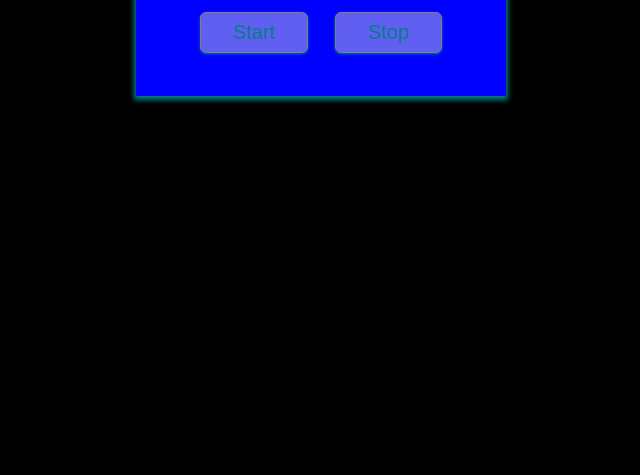
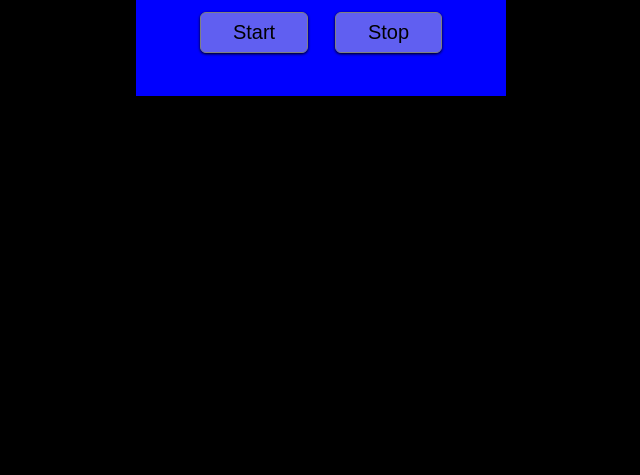
Before and after one commit to weebdesign/worktimer, a plain HTML site: page index.html in a window 1280 px wide. Shown: the part 325-800 px from the top of the page, without its empty margins (319-959 px from the left). Drawn offline with Linux system fonts and the light colour scheme.

Commit message:
Update style.css

```diff
--- a/style.css
+++ b/style.css
@@ -7,7 +7,7 @@
     font-family: Arial,  sans-serif;
     background-color: rgba(255, 255, 255, 0.905);
     background-color: black;
-    color: teal;
+
 }
 h1{
     color: white;
```
